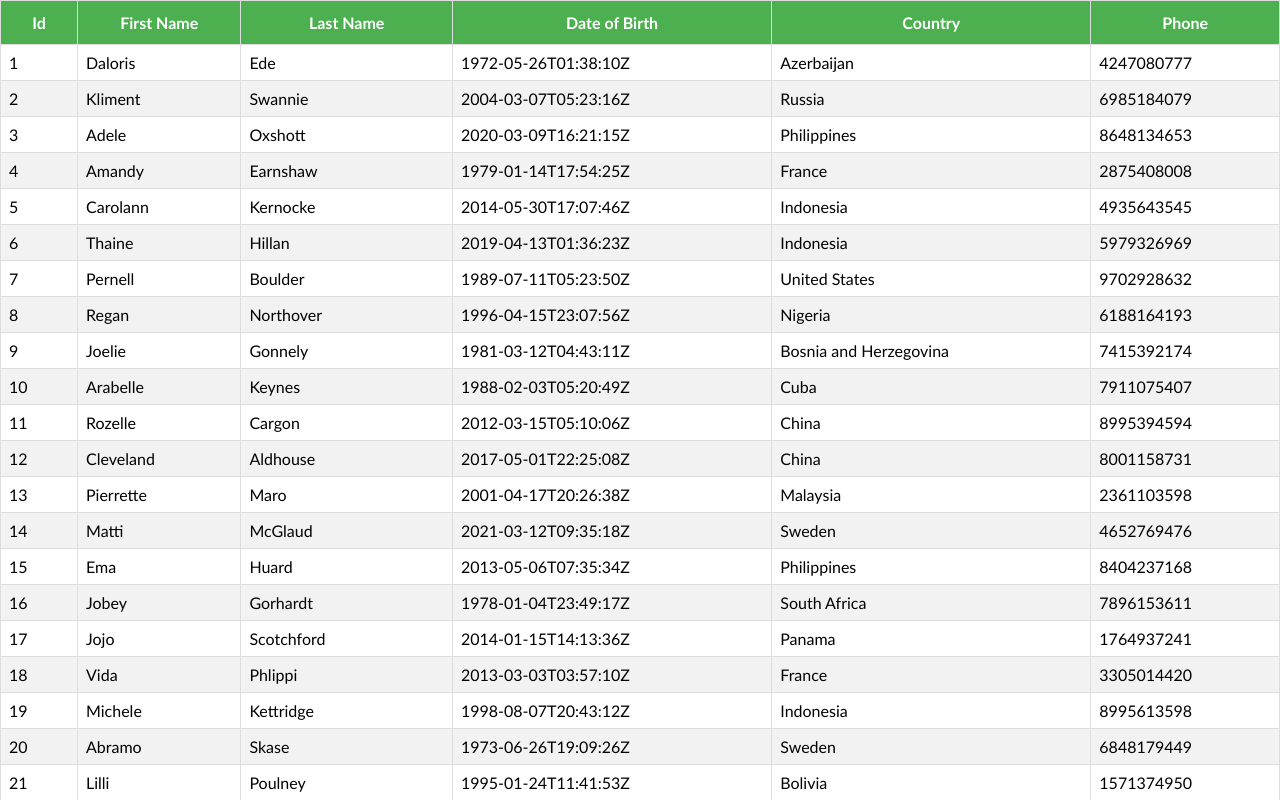
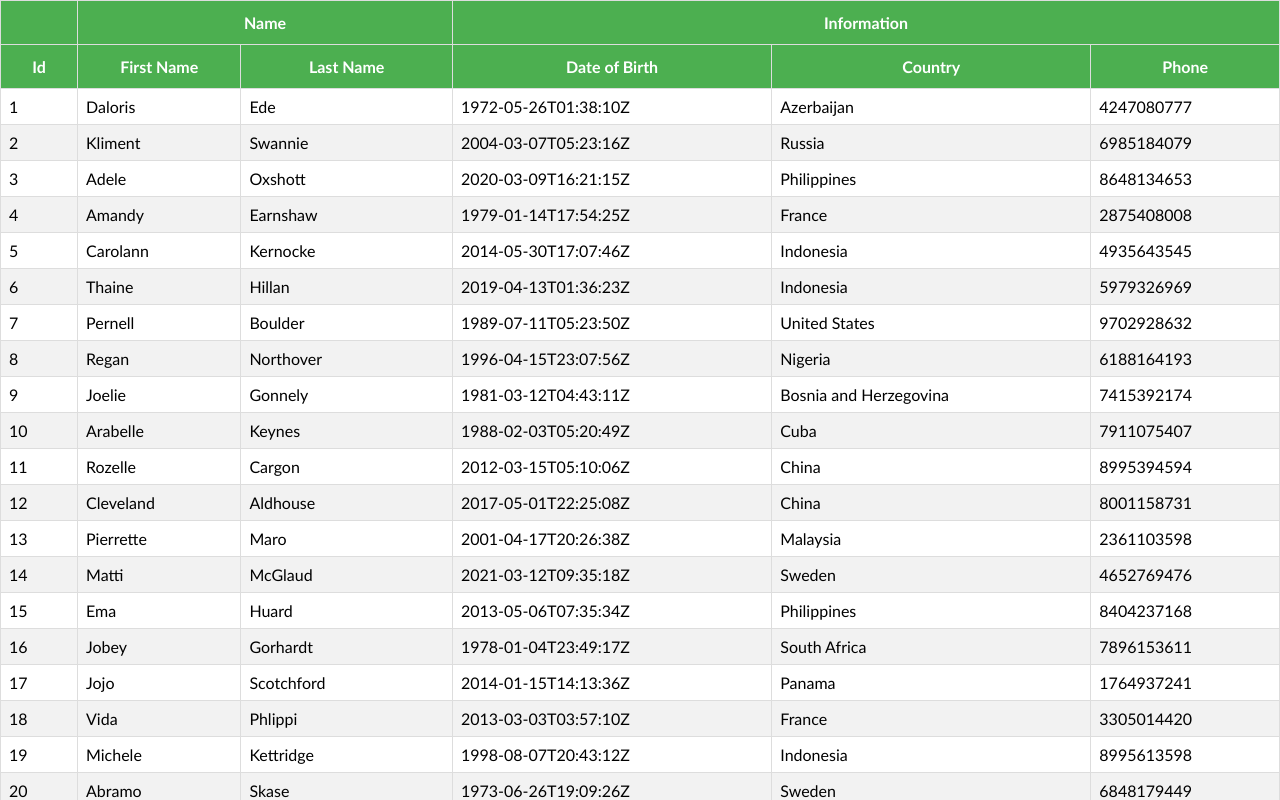
Before and after one commit to md-farid/react-table-project, a React (Create React App) app: page / in a window 1280 px wide. Shown: the top 800 px of the page. Built offline with nearby package versions, Linux system fonts and the light colour scheme.

Commit message:
Grouped columns

```diff
--- a/src/components/BasicTable.js
+++ b/src/components/BasicTable.js
@@ -2,12 +2,12 @@
 import { useTable } from 'react-table';
 
 import './table.css';
-import { COLUMNS } from './columns';
+import { GROUPED_COLUMNS } from './columns';
 import Information from './information.json';
 
 function BasicTable() {
 
-  const columns = useMemo(() => COLUMNS, []);
+  const columns = useMemo(() => GROUPED_COLUMNS, []);
   const information = useMemo(() => Information, []);
 
   const tableInstance = useTable({
--- a/src/components/columns.js
+++ b/src/components/columns.js
@@ -30,3 +30,48 @@
     accessor: 'phone'
   }
 ];
+
+export const GROUPED_COLUMNS = [
+  {
+    Header: 'Id',
+    Footer: 'Id',
+    accessor: 'id'
+  },
+  {
+    Header: 'Name',
+    Footer: 'Name',
+    columns: [
+      {
+        Header: 'First Name',
+        Footer: 'First Name',
+        accessor: 'first_name'
+      },
+      {
+        Header: 'Last Name',
+        Footer: 'Last Name',
+        accessor: 'last_name'
+      }
+    ]
+  },
+  {
+    Header: 'Information',
+    Footer: 'Information',
+    columns: [
+      {
+        Header: 'Date of Birth',
+        Footer: 'Date of Birth',
+        accessor: 'date_of_birth'
+      },
+      {
+        Header: 'Country',
+        Footer: 'Country',
+        accessor: 'country'
+      },
+      {
+        Header: 'Phone',
+        Footer: 'Phone',
+        accessor: 'phone'
+      }
+    ]
+  }
+];
```
